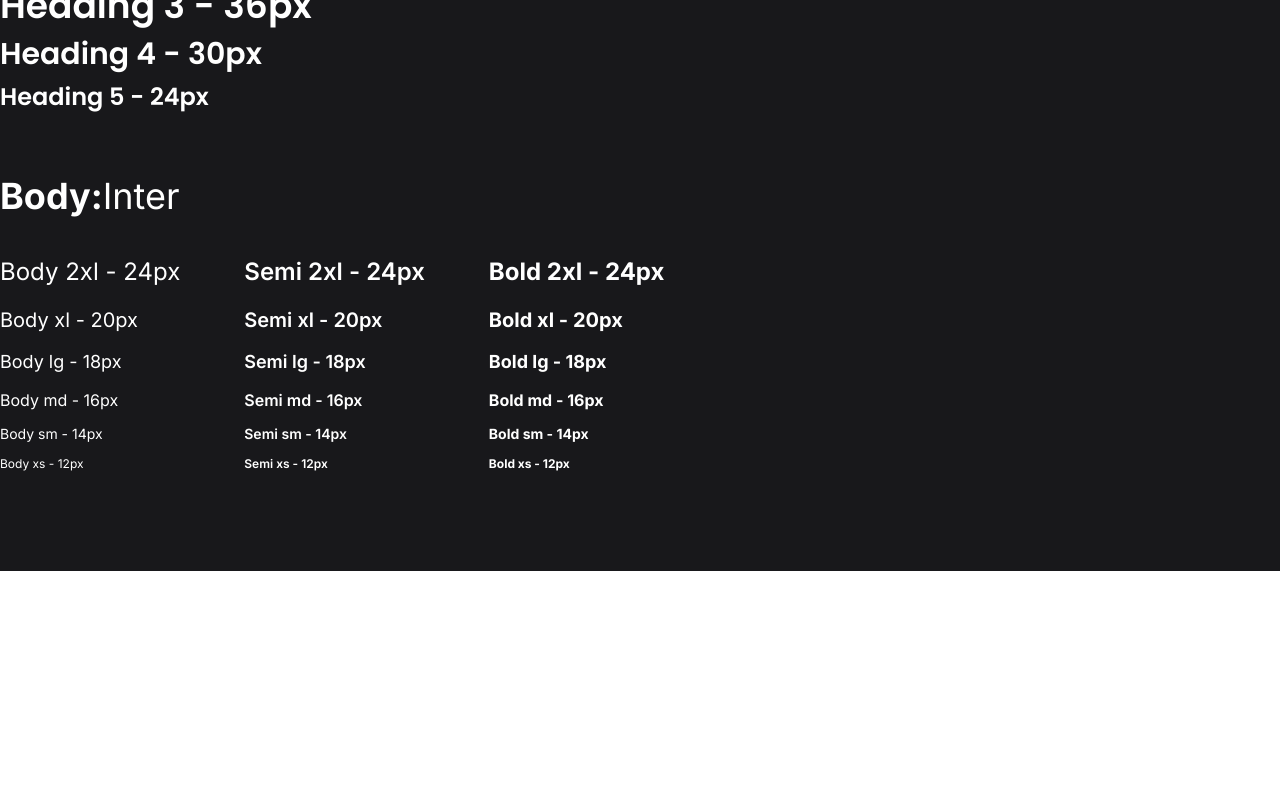
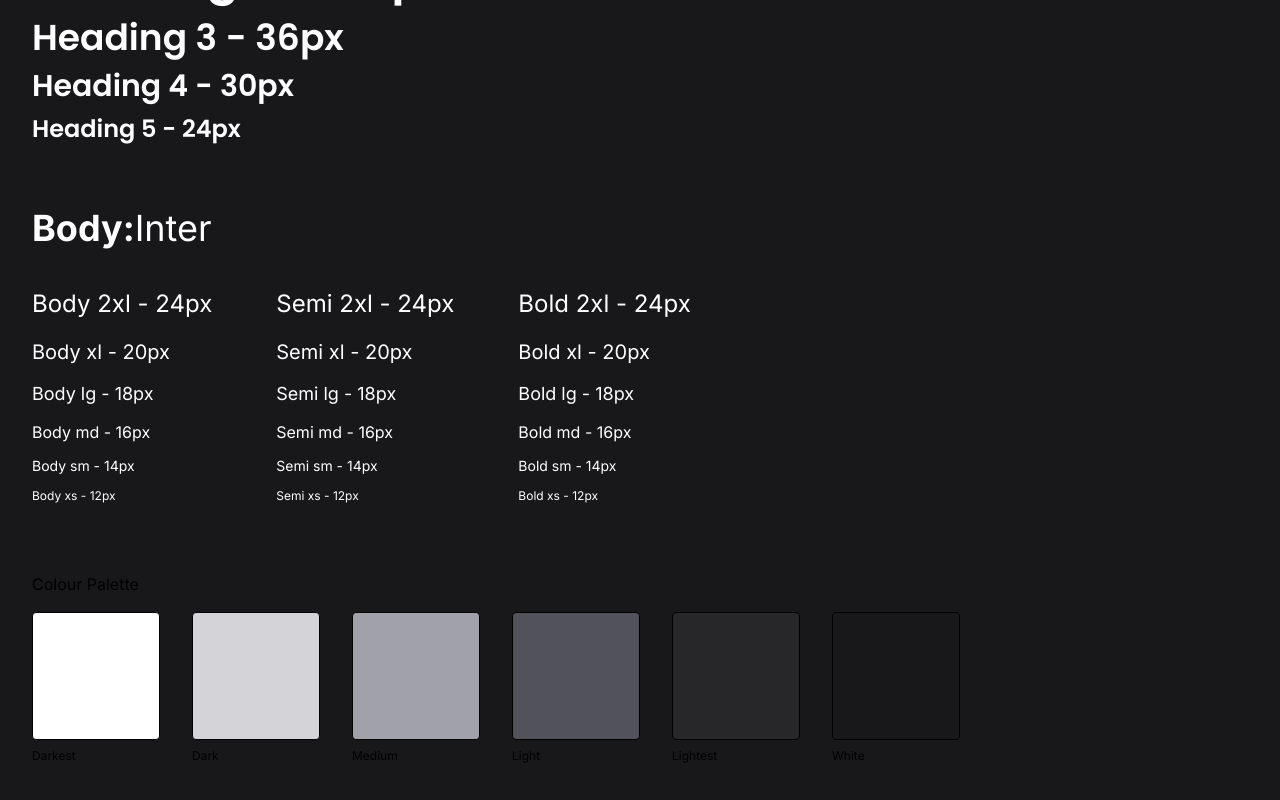
Before and after one commit to sergiocast97/orxata-ds, a Next.js app: page / in a window 1280 px wide. Shown: the part 229-1029 px from the top of the page. Before the commit the page ends 800 px from the top, so only its background shows below. Built offline with nearby package versions, Linux system fonts and the light colour scheme.

Commit message:
colours, radius, container and theme

```diff
--- a/src/app/globals.css
+++ b/src/app/globals.css
@@ -1,22 +1,46 @@
 @import 'tailwindcss';
 
-@custom-variant dark (&:where(.dark, .dark *));
-
 @theme {
+  /* Fonts */
   --font-*: initial;
   --font-heading: Poppins, Helvetica, sans-serif, system-ui;
   --font-sans: Inter, Helvetica, sans-serif, system-ui;
 
-  --color-theme-darkest: #18181b;
-  --color-theme-dark: #27272a;
-  --color-theme-medium: #52525b;
-  --color-theme-light: #a1a1aa;
-  --color-theme-lightest: #d4d4d8;
-  --color-theme-white: #ffffff;
+  /* Border Radius */
+  --radius-theme-sm: var(--radius-sm);
+  --radius-theme-md: var(--radius-md);
+  --radius-theme-md: var(--radius-lg);
+
+  /* Colour Palette */
+  --color-theme-heading: #18181b;
+  --color-theme-text: #27272a;
+  --color-theme-strong: #52525b;
+  --color-theme-weak: #a1a1aa;
+  --color-theme-filling: #d4d4d8;
+  --color-theme-background: #ffffff;
+  --color-theme-primary: var(--color-indigo-500);
 }
 
 @layer base {
-  /* Headings */
+  [data-theme='dark'] {
+    /* Colour Palette */
+    --color-theme-heading: #ffffff;
+    --color-theme-text: #d4d4d8;
+    --color-theme-strong: #a1a1aa;
+    --color-theme-weak: #52525b;
+    --color-theme-filling: #27272a;
+    --color-theme-background: #18181b;
+  }
+}
+
+@layer utilities {
+  /* Centered Container */
+  .container {
+    margin-inline: auto;
+    padding: calc(var(--spacing) * 8);
+  }
+
+  /* Typography */
   .head-h1 {
     @apply font-heading font-bold leading-none text-[3rem] lg:text-[4rem];
   }
@@ -32,8 +56,6 @@
   .head-h5 {
     @apply font-heading font-semibold leading-tight text-[1.25rem] md:text-[1.5rem];
   }
-
-  /* Body */
   .body-2xl {
     @apply font-sans font-normal leading-loose text-[1.5rem];
   }
--- a/src/app/layout.tsx
+++ b/src/app/layout.tsx
@@ -26,7 +26,7 @@
   return (
     <html lang="en">
       <body
-        className={`${poppins.variable} ${inter.variable} antialiased scroll-smooth selection:text-darkest selection:bg-theme-light selection:text-theme-darkest`}
+        className={`${poppins.variable} ${inter.variable} antialiased scroll-smooth selection:text-darkest selection:bg-theme-filling selection:text-theme-text`}
       >
         {children}
       </body>
--- a/src/app/page.tsx
+++ b/src/app/page.tsx
@@ -2,11 +2,15 @@
 
 export default function Home() {
   return (
-    <div className="dark">
-      <div className="min-h-screen bg-theme-white dark:bg-theme-darkest">
-        <div className="flex flex-col gap-8 xl:gap-16 xl:flex-col text-theme-darkest dark:text-theme-white">
+    <div
+      className=""
+      data-theme="dark"
+    >
+      <div className="min-h-screen bg-theme-background">
+        {/* Typography */}
+        <div className="container flex flex-col gap-8 xl:gap-16 xl:flex-col text-theme-heading">
           <div className="flex flex-col gap-2">
-            <div className="mb-6 text-2xl font-bold md:text-4xl font-heading ">
+            <div className="mb-6 text-2xl font-bold md:text-4xl font-heading rounded-theme-md">
               Headings:
               <span className="font-bold">Poppins</span>
             </div>
@@ -53,6 +57,90 @@
             </div>
           </div>
         </div>
+
+        {/* Colour Palete */}
+
+        <div className="container flex flex-col gap-4 md:gap-6 lg:gap-8">
+          <div className="flex flex-col gap-4">
+            <h3 className="h5 text-darkest theme-dark:text-white">
+              Colour Palette
+            </h3>
+
+            <div className="flex flex-wrap gap-4 md:gap-4 lg:gap-8">
+              <div className="flex flex-col gap-1">
+                <div className="border size-20 md:size-24 lg:size-32 border-light/50 theme-dark:border-medium/50 rounded bg-theme-heading">
+                  <span className="grid w-full h-full text-xs font-semibold transition opacity-0 hover:opacity-100 cursor-copy md:text-sm xl:text-base shade-copy place-items-center text-white">
+                    #262a62
+                  </span>
+                </div>
+
+                <span className="font-semibold body-xs md:body-sm lg:body-md text-dark theme-dark:text-lightest">
+                  Darkest{' '}
+                </span>
+              </div>
+
+              <div className="flex flex-col gap-1">
+                <div className="border size-20 md:size-24 lg:size-32 border-light/50 theme-dark:border-medium/50 rounded bg-theme-text">
+                  <span className="grid w-full h-full text-xs font-semibold transition opacity-0 hover:opacity-100 cursor-copy md:text-sm xl:text-base shade-copy place-items-center text-white">
+                    #284173
+                  </span>
+                </div>
+
+                <span className="font-semibold body-xs md:body-sm lg:body-md text-dark theme-dark:text-lightest">
+                  Dark{' '}
+                </span>
+              </div>
+
+              <div className="flex flex-col gap-1">
+                <div className="border size-20 md:size-24 lg:size-32 border-light/50 theme-dark:border-medium/50 rounded bg-theme-strong">
+                  <span className="grid w-full h-full text-xs font-semibold transition opacity-0 hover:opacity-100 cursor-copy md:text-sm xl:text-base shade-copy place-items-center text-white">
+                    #748EB2
+                  </span>
+                </div>
+
+                <span className="font-semibold body-xs md:body-sm lg:body-md text-dark theme-dark:text-lightest">
+                  Medium{' '}
+                </span>
+              </div>
+
+              <div className="flex flex-col gap-1">
+                <div className="border size-20 md:size-24 lg:size-32 border-light/50 theme-dark:border-medium/50 rounded bg-theme-weak">
+                  <span className="grid w-full h-full text-xs font-semibold transition opacity-0 hover:opacity-100 cursor-copy md:text-sm xl:text-base shade-copy place-items-center text-darkest">
+                    #D9DBED
+                  </span>
+                </div>
+
+                <span className="font-semibold body-xs md:body-sm lg:body-md text-dark theme-dark:text-lightest">
+                  Light{' '}
+                </span>
+              </div>
+
+              <div className="flex flex-col gap-1">
+                <div className="border size-20 md:size-24 lg:size-32 border-light/50 theme-dark:border-medium/50 rounded bg-theme-filling">
+                  <span className="grid w-full h-full text-xs font-semibold transition opacity-0 hover:opacity-100 cursor-copy md:text-sm xl:text-base shade-copy place-items-center text-darkest">
+                    #EBEEFF
+                  </span>
+                </div>
+
+                <span className="font-semibold body-xs md:body-sm lg:body-md text-dark theme-dark:text-lightest">
+                  Lightest{' '}
+                </span>
+              </div>
+
+              <div className="flex flex-col gap-1">
+                <div className="border size-20 md:size-24 lg:size-32 border-light/50 theme-dark:border-medium/50 rounded bg-theme-background">
+                  <span className="grid w-full h-full text-xs font-semibold transition opacity-0 hover:opacity-100 cursor-copy md:text-sm xl:text-base shade-copy place-items-center text-darkest">
+                    #FFFFFF
+                  </span>
+                </div>
+
+                <span className="font-semibold body-xs md:body-sm lg:body-md text-dark theme-dark:text-lightest">
+                  White{' '}
+                </span>
+              </div>
+            </div>
+          </div>
+        </div>
       </div>
     </div>
   );
```
